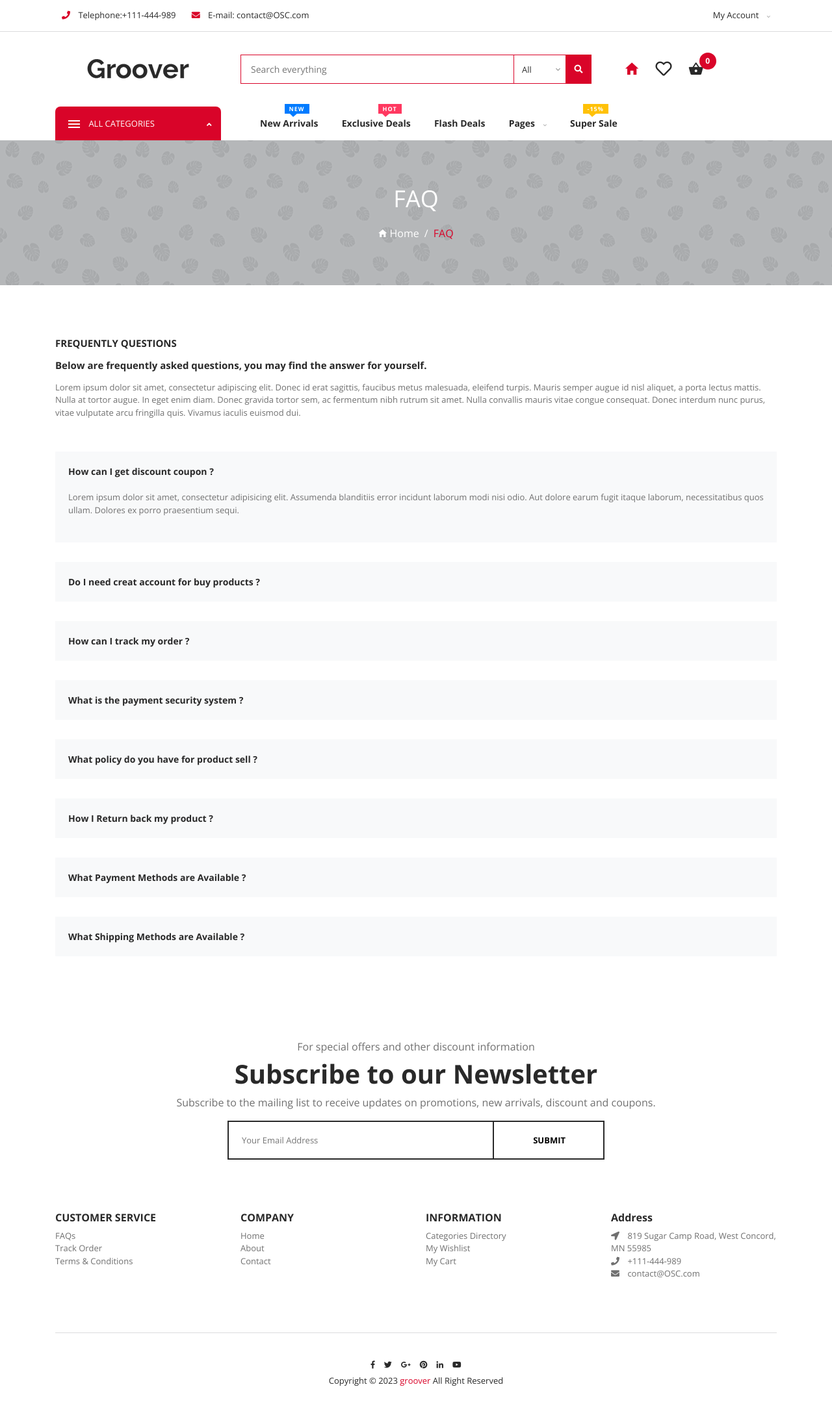
After one commit to MohsinKhanAptech/online-shopping-cart, a PHP site: page /faq.php in a window 1280 px wide. The commit adds this page. Shown: the whole page at 65% size. Run offline with PHP 8.4, Linux system fonts and the light colour scheme.

Commit message:
added and linked these pages: termsAndConditions.php,faq.php and trackOrder.php

```diff
--- a/account.php
+++ b/account.php
@@ -28,7 +28,7 @@ include "include/head.php";
                             <a href="index.php">Home</a>
                         </li>
                         <li class="is-marked">
-                            <a href="#">Account</a>
+                            <a href="account.php">Account</a>
                         </li>
                     </ul>
                 </div>
@@ -111,7 +111,7 @@ include "include/head.php";
                                 <div class="u-s-m-b-30">
                                     <input type="checkbox" class="check-box" id="accept" required />
                                     <label class="label-text no-color" for="accept">I’ve read and accept the
-                                        <a href="terms-and-conditions.html" class="u-c-brand">terms & conditions</a>
+                                        <a href="termsAndConditions.php" class="u-c-brand">terms & conditions</a>
                                     </label>
                                 </div>
                                 <div class="u-s-m-b-45">
--- a/cartAdd.php
+++ b/cartAdd.php
@@ -18,7 +18,7 @@ if (isset($_SESSION["user"])) {
                 $wishlist_id = $_POST["wishlist_id"];
                 mysqli_query($connect, "DELETE FROM `wishlist` WHERE `wishlist_id` = $wishlist_id");
             };
-            alert('success');
+            // alert('success');
             historyGo();
         } else {
             alert('ERROR');
--- /dev/null
+++ b/faq.php
@@ -0,0 +1,122 @@
+<!DOCTYPE html>
+<html lang="en">
+
+<?php
+$page_title = "FAQ | OSC";
+include "include/head.php";
+?>
+
+<body>
+    <div id="app">
+        <!-- Header -->
+        <?php include "include/navbar.php" ?>
+        <!-- Header /- -->
+        <!-- Page Introduction Wrapper -->
+        <div class="page-style-a">
+            <div class="container">
+                <div class="page-intro">
+                    <h2>FAQ</h2>
+                    <ul class="bread-crumb">
+                        <li class="has-separator">
+                            <i class="ion ion-md-home"></i>
+                            <a href="index.php">Home</a>
+                        </li>
+                        <li class="is-marked">
+                            <a href="faq.php">FAQ</a>
+                        </li>
+                    </ul>
+                </div>
+            </div>
+        </div>
+        <!-- Page Introduction Wrapper /- -->
+        <!-- FAQ-Page -->
+        <div class="page-faq u-s-p-t-80">
+            <div class="container">
+                <div class="faq u-s-m-b-50">
+                    <h1>FREQUENTLY QUESTIONS</h1>
+                    <h1>Below are frequently asked questions, you may find the answer for yourself.</h1>
+                    <p>Lorem ipsum dolor sit amet, consectetur adipiscing elit. Donec id erat sagittis, faucibus metus malesuada, eleifend turpis. Mauris semper augue id nisl aliquet, a porta lectus mattis. Nulla at tortor augue. In eget enim diam. Donec gravida tortor sem, ac fermentum nibh rutrum sit amet. Nulla convallis mauris vitae congue consequat. Donec interdum nunc purus, vitae vulputate arcu fringilla quis. Vivamus iaculis euismod dui.</p>
+                </div>
+                <div class="u-s-m-b-50">
+                    <div class="f-a-q u-s-m-b-30">
+                        <a data-toggle="collapse" href="#faq-1">How can I get discount coupon ?</a>
+                        <div class="collapse show" id="faq-1">
+                            <p>
+                                Lorem ipsum dolor sit amet, consectetur adipisicing elit. Assumenda blanditiis error incidunt laborum modi nisi odio. Aut dolore earum fugit itaque laborum, necessitatibus quos ullam. Dolores ex porro praesentium sequi.
+                            </p>
+                        </div>
+                    </div>
+                    <div class="f-a-q u-s-m-b-30">
+                        <a data-toggle="collapse" href="#faq-2">Do I need creat account for buy products ?</a>
+                        <div class="collapse" id="faq-2">
+                            <p>
+                                Lorem ipsum dolor sit amet, consectetur adipisicing elit. Assumenda blanditiis error incidunt laborum modi nisi odio. Aut dolore earum fugit itaque laborum, necessitatibus quos ullam. Dolores ex porro praesentium sequi.
+                            </p>
+                        </div>
+                    </div>
+                    <div class="f-a-q u-s-m-b-30">
+                        <a data-toggle="collapse" href="#faq-3">How can I track my order ?</a>
+                        <div class="collapse" id="faq-3">
+                            <p>
+                                Lorem ipsum dolor sit amet, consectetur adipisicing elit. Assumenda blanditiis error incidunt laborum modi nisi odio. Aut dolore earum fugit itaque laborum, necessitatibus quos ullam. Dolores ex porro praesentium sequi.
+                            </p>
+                        </div>
+                    </div>
+                    <div class="f-a-q u-s-m-b-30">
+                        <a data-toggle="collapse" href="#faq-4">What is the payment security system ?</a>
+                        <div class="collapse" id="faq-4">
+                            <p>
+                                Lorem ipsum dolor sit amet, consectetur adipisicing elit. Assumenda blanditiis error incidunt laborum modi nisi odio. Aut dolore earum fugit itaque laborum, necessitatibus quos ullam. Dolores ex porro praesentium sequi.
+                            </p>
+                        </div>
+                    </div>
+                    <div class="f-a-q u-s-m-b-30">
+                        <a data-toggle="collapse" href="#faq-5">What policy do you have for product sell ?</a>
+                        <div class="collapse" id="faq-5">
+                            <p>
+                                Lorem ipsum dolor sit amet, consectetur adipisicing elit. Assumenda blanditiis error incidunt laborum modi nisi odio. Aut dolore earum fugit itaque laborum, necessitatibus quos ullam. Dolores ex porro praesentium sequi.
+                            </p>
+                        </div>
+                    </div>
+                    <div class="f-a-q u-s-m-b-30">
+                        <a data-toggle="collapse" href="#faq-6">How I Return back my product ?</a>
+                        <div class="collapse" id="faq-6">
+                            <p>
+                                Lorem ipsum dolor sit amet, consectetur adipisicing elit. Assumenda blanditiis error incidunt laborum modi nisi odio. Aut dolore earum fugit itaque laborum, necessitatibus quos ullam. Dolores ex porro praesentium sequi.
+                            </p>
+                        </div>
+                    </div>
+                    <div class="f-a-q u-s-m-b-30">
+                        <a data-toggle="collapse" href="#faq-7">What Payment Methods are Available ?</a>
+                        <div class="collapse" id="faq-7">
+                            <p>
+                                Lorem ipsum dolor sit amet, consectetur adipisicing elit. Assumenda blanditiis error incidunt laborum modi nisi odio. Aut dolore earum fugit itaque laborum, necessitatibus quos ullam. Dolores ex porro praesentium sequi.
+                            </p>
+                        </div>
+                    </div>
+                    <div class="f-a-q u-s-m-b-30">
+                        <a data-toggle="collapse" href="#faq-8">What Shipping Methods are Available ?</a>
+                        <div class="collapse" id="faq-8">
+                            <p>
+                                Lorem ipsum dolor sit amet, consectetur adipisicing elit. Assumenda blanditiis error incidunt laborum modi nisi odio. Aut dolore earum fugit itaque laborum, necessitatibus quos ullam. Dolores ex porro praesentium sequi.
+                            </p>
+                        </div>
+                    </div>
+                </div>
+            </div>
+        </div>
+        <!-- FAQ-Page /- -->
+        <!-- Footer -->
+        <?php include "include/footer.php"; ?>
+        <!-- Footer /- -->
+        <!-- Dummy Selectbox -->
+        <?php include "include/dummySelectbox.php"; ?>
+        <!-- Dummy Selectbox /- -->
+        <!-- Responsive-Search -->
+        <?php include "include/responsiveSearch.php"; ?>
+        <!-- Responsive-Search /- -->
+    </div>
+    <?php include "include/scripts.php" ?>
+</body>
+
+</html>
--- a/include/footer.php
+++ b/include/footer.php
@@ -27,13 +27,13 @@
                         <h6>CUSTOMER SERVICE</h6>
                         <ul>
                             <li>
-                                <a href="faq.html">FAQs</a>
+                                <a href="faq.php">FAQs</a>
                             </li>
                             <li>
-                                <a href="track-order.html">Track Order</a>
+                                <a href="trackOrder.php">Track Order</a>
                             </li>
                             <li>
-                                <a href="terms-and-conditions.html">Terms & Conditions</a>
+                                <a href="termsAndConditions.php">Terms & Conditions</a>
                             </li>
                         </ul>
                     </div>
--- a/include/navbar.php
+++ b/include/navbar.php
@@ -670,13 +670,13 @@ if (isset($_SESSION["user"])) {
                                         <a href="contact.html">Contact</a>
                                     </li>
                                     <li>
-                                        <a href="faq.html">FAQ</a>
+                                        <a href="faq.php">FAQ</a>
                                     </li>
                                     <li>
                                         <a href="store-directory.html">Store Directory</a>
                                     </li>
                                     <li>
-                                        <a href="terms-and-conditions.html">Terms & Conditions</a>
+                                        <a href="termsAndConditions.php">Terms & Conditions</a>
                                     </li>
                                     <li>
                                         <a href="404.html">404</a>
@@ -711,7 +711,7 @@ if (isset($_SESSION["user"])) {
                                         <a href="wishlist.php">Wishlist</a>
                                     </li>
                                     <li>
-                                        <a href="track-order.html">Track your Order</a>
+                                        <a href="trackOrder.php">Track your Order</a>
                                     </li>
                                     <li class="menu-title">Cart Variations</li>
                                     <li>
--- a/product.php
+++ b/product.php
@@ -43,7 +43,7 @@ include "include/head.php";
                             <a href="index.php"><?php echo $product["product_category"] ?></a>
                         </li>
                         <li class="is-marked">
-                            <a href="#"><?php echo $product["product_name"] ?></a>
+                            <a href="product.php?product_id=<?php echo $product["product_id"] ?>"><?php echo $product["product_name"] ?></a>
                         </li>
                     </ul>
                 </div>
```
Also changed, not shown: termsAndConditions.php (added, +88 -0 lines), trackOrder.php (added, +72 -0 lines).
